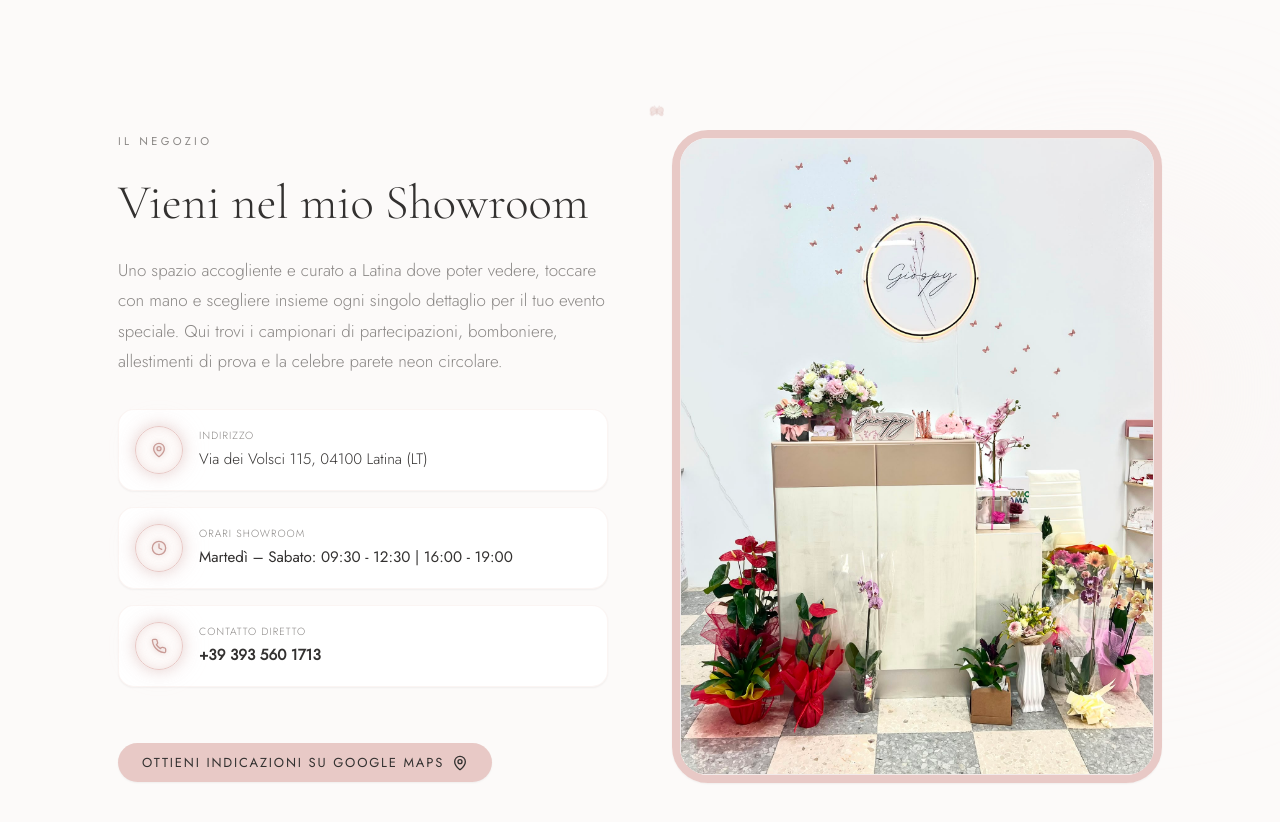
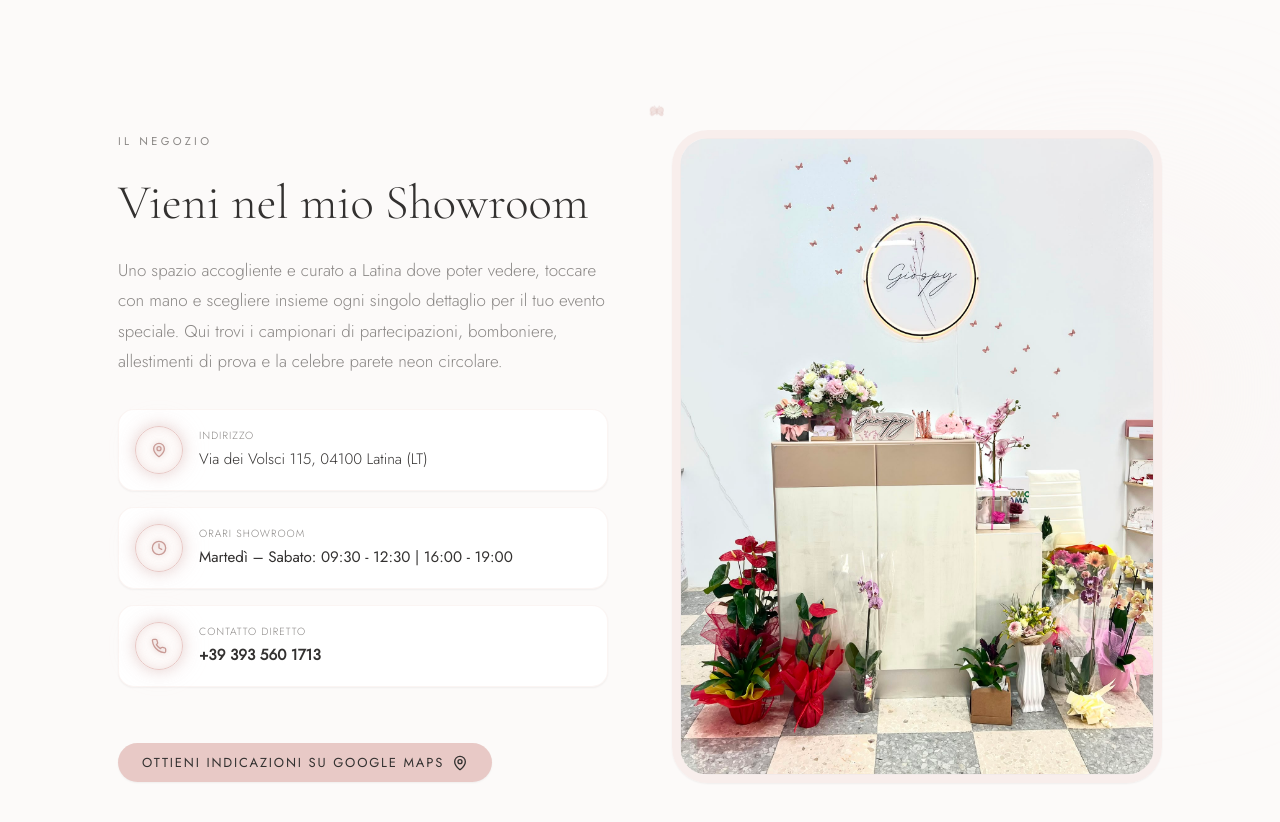
Before and after one commit to RuoccoAgency/Giospy-event-planner, a React (Vite) app: page / in a window 1280 px wide. Shown: the part 4360-5182 px from the top of the page. Built offline with nearby package versions, Linux system fonts and the light colour scheme; a web font is replaced by a local one.

Commit message:
Update Negozio showroom photo border color to border-pink-veil

```diff
--- a/src/App.jsx
+++ b/src/App.jsx
@@ -970,7 +970,7 @@ function App() {
                 {/* Accent butterfly on the corner of the picture */}
                 <Butterfly className="absolute -top-6 -left-6 w-16 h-16 text-pink-deep animate-float" />
 
-                <div className="rounded-[36px] overflow-hidden aspect-[3/4] w-full border-[8px] border-pink shadow-sm transition-transform duration-500 hover:rotate-2 hover:scale-[1.01] hover:shadow-md">
+                <div className="rounded-[36px] overflow-hidden aspect-[3/4] w-full border-[8px] border-pink-veil shadow-sm transition-transform duration-500 hover:rotate-2 hover:scale-[1.01] hover:shadow-md">
                   <ImageWithPlaceholder
                     src="/images/negozio.jpeg"
                     alt="Negozio Giospy - Via dei Volsci 115 Latina"
```
